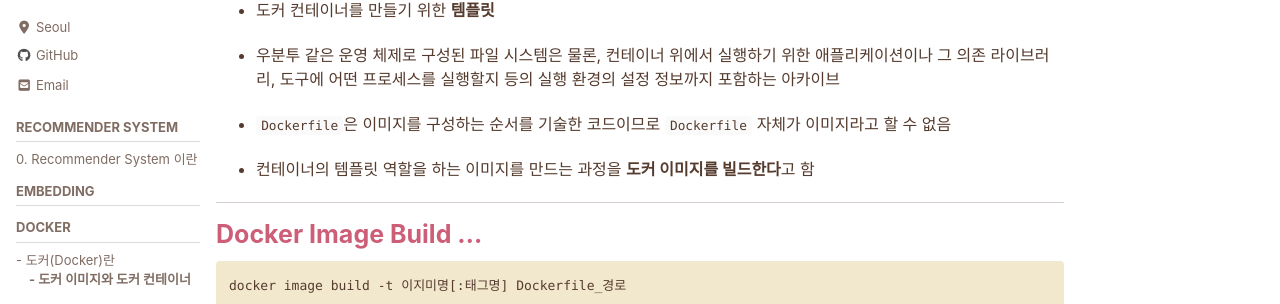
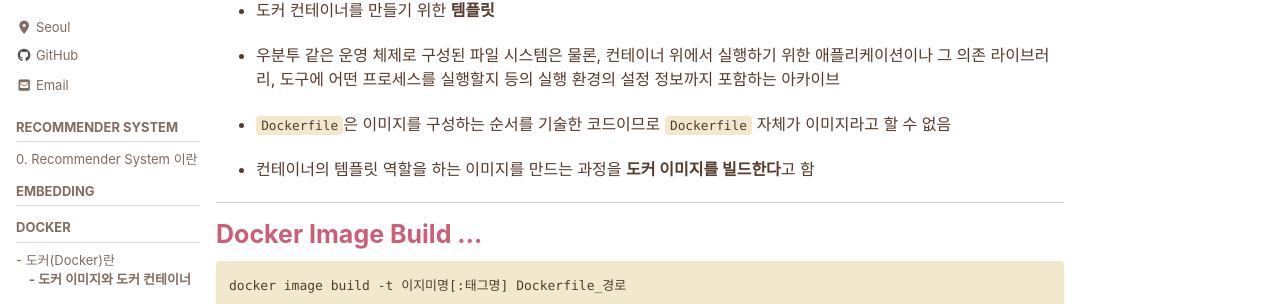
Before and after one commit to MinPinSunHwa/suna.github.io, a Jekyll site: the page built from _study/docker/1_image_and_container.md, in a window 1280 px wide and 900 px high. Shown: the part 292-596 px from the top of the window. Built offline with Jekyll 4.4.1, drawn with Linux system fonts in a browser that asks for light colours; cached includes are drawn as plain includes; nearby versions of some CDN libraries.

Commit message:
Update code color

```diff
--- a/_sass/minimal-mistakes/skins/_contrast.scss
+++ b/_sass/minimal-mistakes/skins/_contrast.scss
@@ -12,6 +12,16 @@ $link-color: #0000ff !default;
 $masthead-link-color: $text-color !default;
 $masthead-link-color-hover: $text-color !default;
 $navicon-link-color-hover: mix(#fff, $text-color, 80%) !default;
+
+$code-background-color: #f1e8cd !default;
+
+// $success-color: #3fa63f !default;
+// $warning-color: #d67f05 !default;
+// $danger-color: #ee5f5b !default;
+// $info-color: #3b9cba !default;
+// $focus-color: $primary-color !default;
+// $active-color: mix(#fff, $primary-color, 80%) !default;
+//
 
 /* contrast syntax highlighting (base16) */
 $base00: #f1e8cd !default; // #000000 !default;
```
